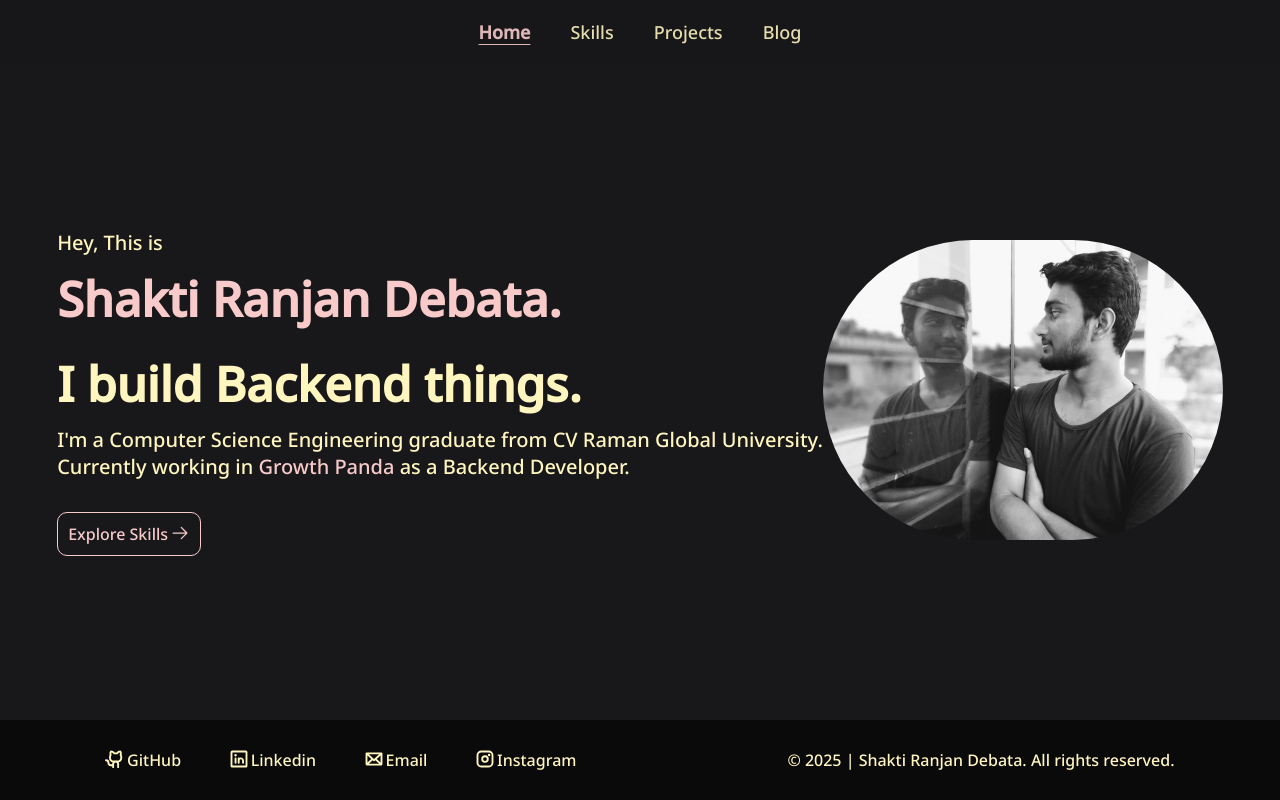
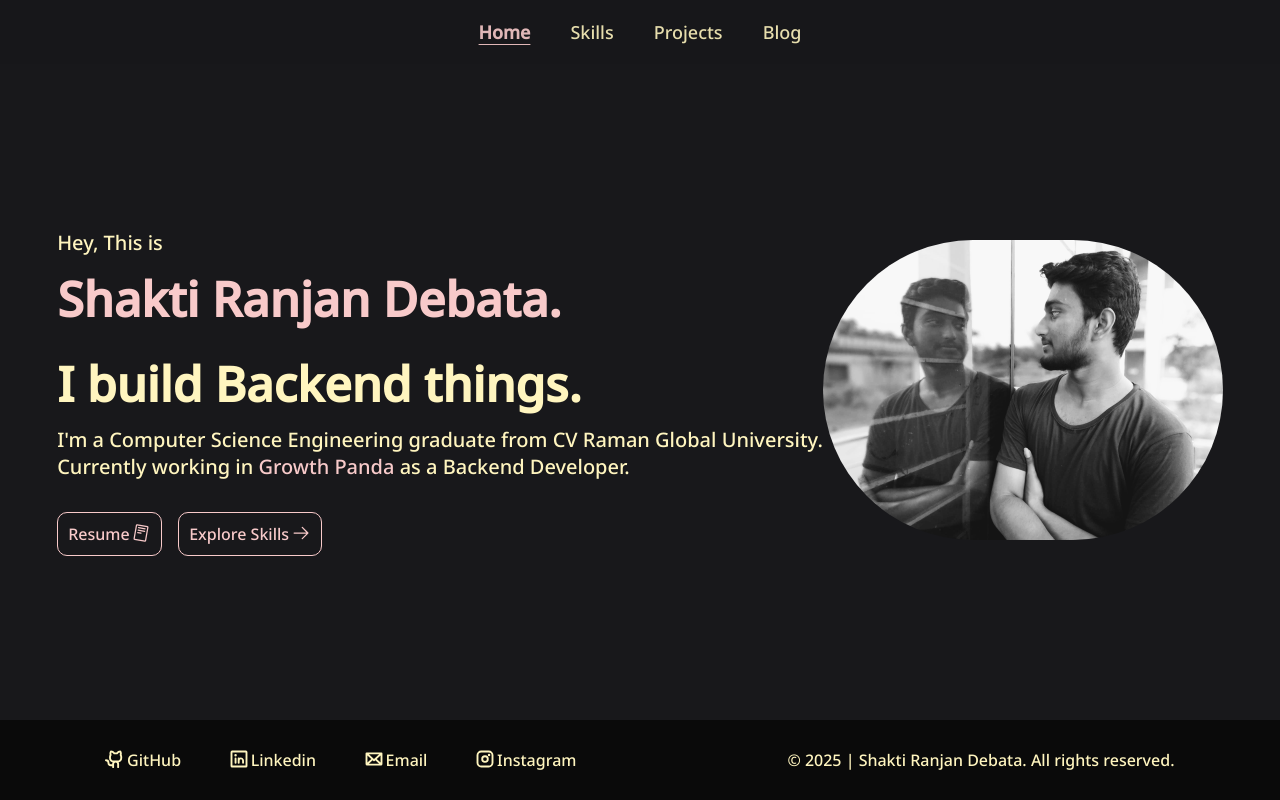
Before and after one commit to d-shaktiranjan/Portfolio, a React (Vite) app: page / in a window 1280 px wide. Built offline with nearby package versions, Linux system fonts and the light colour scheme.

Commit message:
feat(home): add resume link

```diff
--- a/src/components/Home.jsx
+++ b/src/components/Home.jsx
@@ -1,7 +1,7 @@
 import "../style/home.css";
 import { Link } from "react-router-dom";
 import work from "../data/work.json";
-import { ArrowRight } from "@phosphor-icons/react";
+import { ArrowRight, ReadCvLogoIcon } from "@phosphor-icons/react";
 
 export const Home = () => {
   return (
@@ -24,10 +24,20 @@ export const Home = () => {
             as a {work.roleInCompany}.
           </span>
         )}
-        <Link to="/skills" className="primary-btn block accent icon-provider">
-          <span>Explore Skills</span>
-          <ArrowRight size={20} />
-        </Link>
+        <div className="home-section-buttons flex">
+          <a
+            href="/resume.pdf"
+            className="primary-btn block icon-provider"
+            target="_blank"
+          >
+            <span>Resume</span>
+            <ReadCvLogoIcon size={20} />
+          </a>
+          <Link to="/skills" className="primary-btn block accent icon-provider">
+            <span>Explore Skills</span>
+            <ArrowRight size={20} />
+          </Link>
+        </div>
       </div>
       <div className="home-image">
         <img src="/static/me.png" className="my-image" alt="" />
--- a/src/style/home.css
+++ b/src/style/home.css
@@ -19,3 +19,7 @@
   border-radius: 300px;
   text-align: center;
 }
+
+.home-section-buttons {
+  gap: 1rem;
+}
```
Also changed, not shown: 1 other file (tests, documents, lock files or other folders).
